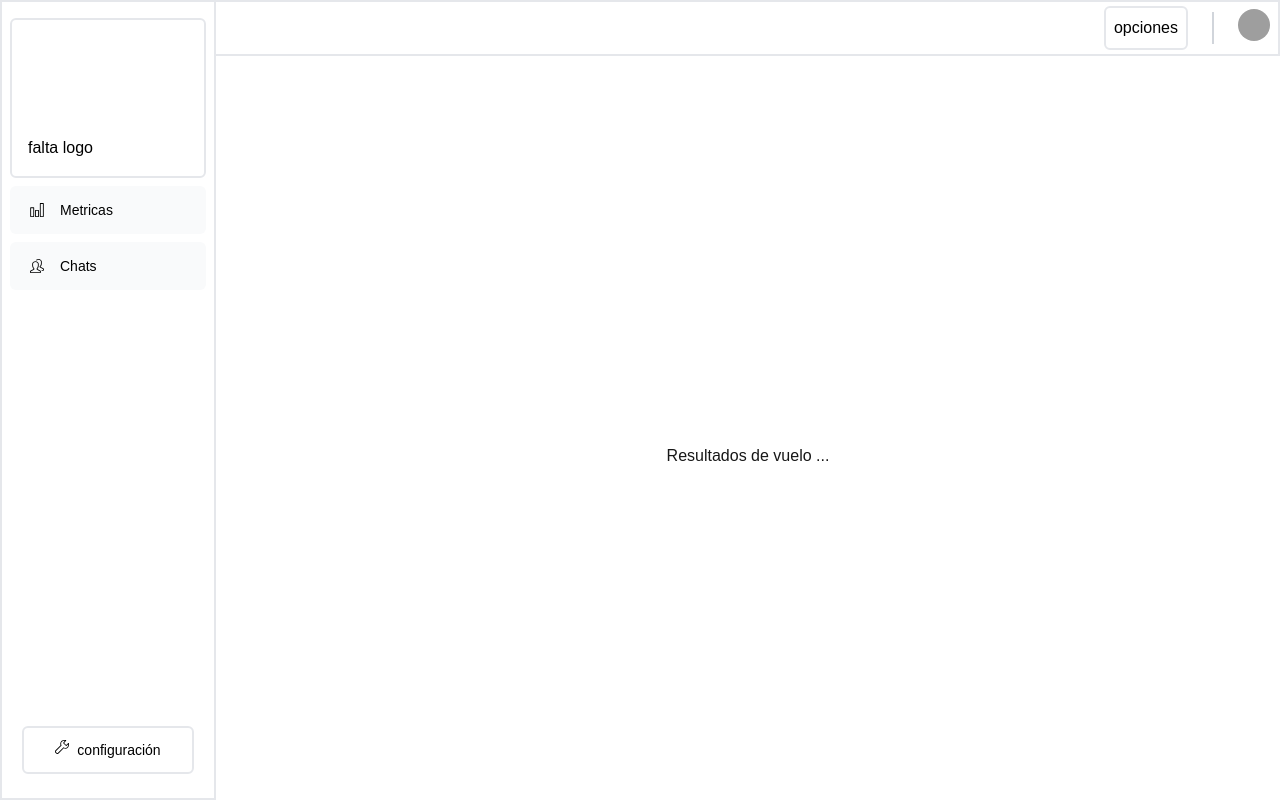
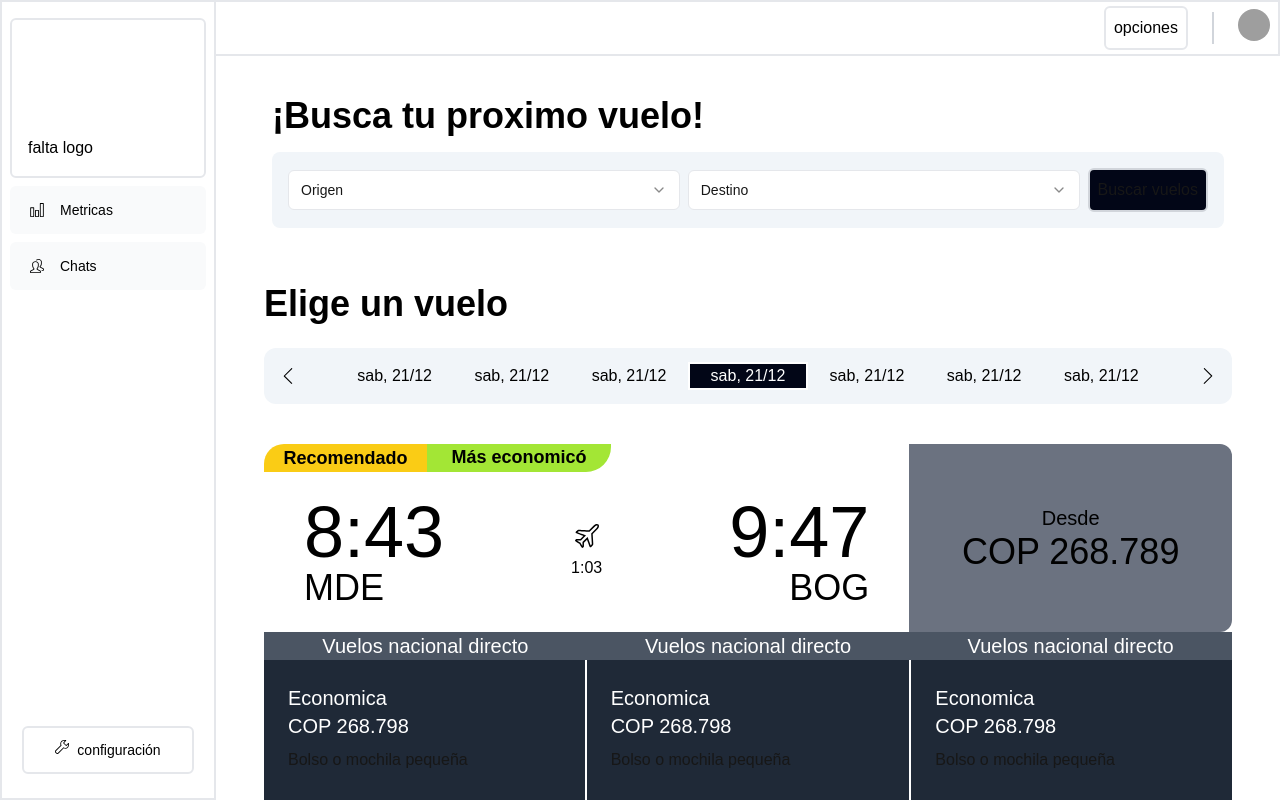
Before and after one commit to mateodlr-789/front-sistema-busqueda-vuelos, a Next.js app: page /flight-search/search in a window 1280 px wide. Built offline with nearby package versions, Linux system fonts and the light colour scheme; grey boxes are pictures that could not be loaded.

Commit message:
feat: The flight search result page is created with its components

```diff
--- a/src/app/flight-search/_layout/components/menu-responsive.tsx
+++ b/src/app/flight-search/_layout/components/menu-responsive.tsx
@@ -1,5 +1,3 @@
-"use client"
-
 import Link from "next/link"
 
 import NavLinks from "./nav-links"
--- a/src/app/flight-search/_layout/components/nav-links.tsx
+++ b/src/app/flight-search/_layout/components/nav-links.tsx
@@ -1,5 +1,3 @@
-"use client";
-
 import Link from "next/link";
 import clsx from "clsx";
 import { usePathname } from "next/navigation";
--- a/src/app/flight-search/_layout/layout-dashboard.tsx
+++ b/src/app/flight-search/_layout/layout-dashboard.tsx
@@ -41,6 +41,7 @@ export default function LayoutDashboard({ children }: Props) {
 
             <LayoutMain.Body>{children}</LayoutMain.Body>
           </div>
+
         </>
       )}
     </LayoutMain>
--- /dev/null
+++ b/src/app/flight-search/components/card-flight/card-flight.tsx
@@ -0,0 +1,48 @@
+'use client'
+import { useRouter } from "next/navigation";
+
+import {
+  Select,
+  SelectContent,
+  SelectItem,
+  SelectTrigger,
+  SelectValue,
+} from "@/components";
+import { route } from "@/app/_constants/route";
+
+export default function CardFlight() {
+  const router = useRouter()
+
+  return (
+    <>
+      <div className=" flex w-full flex-col items-center md:flex-row gap-2 bg-slate-100 rounded-lg p-4">
+        <Select>
+          <SelectTrigger className="w-[200px] h-10 ">
+            <SelectValue placeholder="Origen" />
+          </SelectTrigger>
+          <SelectContent className="bg-white">
+            <SelectItem className="text-white dark:text-black" value="Medellin">Medellin</SelectItem>
+            <SelectItem className="text-white dark:text-black" value="Bogota">Bogota</SelectItem>
+            <SelectItem className="text-white dark:text-black" value="Cali">Cali</SelectItem>
+          </SelectContent>
+        </Select>
+        <Select>
+          <SelectTrigger className="w-[200px] h-10">
+            <SelectValue placeholder="Destino" />
+          </SelectTrigger>
+          <SelectContent className="bg-white">
+            <SelectItem className="text-white dark:text-black" value="Medellin">Medellin</SelectItem>
+            <SelectItem className="text-white dark:text-black" value="Bogota">Bogota</SelectItem>
+            <SelectItem className="text-white dark:text-black" value="Cali">Cali</SelectItem>
+          </SelectContent>
+        </Select>
+        <button
+          onClick={() => router.push(route.flightSearched)}
+          className="bg-slate-950 min-w-max p-2 text-center border-gray-300 border-2 rounded-md"
+        >
+          Buscar vuelos
+        </button>
+      </div>
+    </>
+  );
+}
--- /dev/null
+++ b/src/app/flight-search/search/components/Composition.tsx
@@ -0,0 +1,29 @@
+import { ReactNode } from "react";
+
+interface Props {
+    children: ReactNode
+}
+
+export function Composition({ children }: Props) {
+  return (
+    <div className="bg-white flex flex-col items-center gap-2 w-full h-full justify-center dark:bg-slate-950">
+      {children}
+    </div>
+  );
+}
+
+Composition.Header = function Header({children}:Props) {
+    return (
+        <div className="mt-10 w-full">
+            {children}
+        </div>
+    )
+}
+
+Composition.Body = function Body({children}:Props) {
+    return (
+        <div className="w-full overflow-auto  h-full flex flex-col mt-12 items-center px-12">
+            {children}
+        </div>
+    )
+}
--- /dev/null
+++ b/src/app/flight-search/search/components/Header.tsx
@@ -0,0 +1,12 @@
+import CardFlight from "../../components/card-flight/card-flight";
+
+export function Header() {
+  return (
+    <div className="flex flex-col w-full gap-4 px-14">
+      <p className="text-black dark:text-white font-bold text-4xl">
+        ¡Busca tu proximo vuelo!
+      </p>
+      <CardFlight/>
+    </div>
+  );
+}
--- /dev/null
+++ b/src/app/flight-search/search/components/dia-selected.tsx
@@ -0,0 +1,33 @@
+import clsx from "clsx";
+
+interface item {
+  days: string;
+  selected?: boolean;
+}
+interface Props {
+  data: Array<item>;
+}
+
+export function DiaSelected({ data }: Props) {
+  return (
+    <div className="mx-10 w-full h-14 flex flex-row items-center justify-between">
+      {data.map((item: any, index) => {
+        return (
+          <div
+            key={index}
+            className={clsx(
+              "w-full max-h-max justify-center text-center items-center flex",
+              item.selected
+                ? "bg-slate-950 h-14 border-2 border-white text-white"
+                : "text-black"
+            )}
+          >
+            <p className={item.selected ? " text-white" : "text-black"}>
+              {item.days}
+            </p>
+          </div>
+        );
+      })}
+    </div>
+  );
+}
--- a/src/app/flight-search/search/page.tsx
+++ b/src/app/flight-search/search/page.tsx
@@ -1,17 +1,128 @@
-import {
-    Select,
-    SelectContent,
-    SelectItem,
-    SelectTrigger,
-    SelectValue,
-  } from "@/components";
+import { Composition } from "./components/Composition";
+import { DiaSelected } from "./components/dia-selected";
+import { Header } from "./components/Header";
+import Icon from "../../../components/atoms/icon/icon";
 
-  export default function FlightSearch() {
-    return (
-      <div className="bg-white w-full h-full flex items-center justify-center dark:bg-slate-950">
-        <div className=" flex flex-col items-center md:flex-row gap-2">
-          Resultados de vuelo ...
+export default function FlightSearch() {
+  const days = [
+    {
+      days: "sab, 21/12",
+    },
+    {
+      days: "sab, 21/12",
+    },
+    {
+      days: "sab, 21/12",
+    },
+    {
+      days: "sab, 21/12",
+      selected: true,
+    },
+    {
+      days: "sab, 21/12",
+    },
+    {
+      days: "sab, 21/12",
+    },
+    {
+      days: "sab, 21/12",
+    },
+  ];
+  return (
+    <Composition>
+      <Composition.Header>
+        <Header />
+      </Composition.Header>
+      <Composition.Body>
+        <div className="flex flex-col w-full">
+          <p className="text-black dark:text-white font-bold text-4xl">
+            Elige un vuelo
+          </p>
+
+          <div className="flex flex-row w-full items-center bg-slate-100 p-4 h-14 rounded-xl mt-6 justify-between">
+            <div className="cursor-pointer">
+              <Icon type="row-left" className="text-black" />
+            </div>
+            <DiaSelected data={days} />
+            <div className="cursor-pointer">
+              <Icon type="row-right" className="text-black" />
+            </div>
+          </div>
+
+          <div className="w-full h-full flex flex-col mt-10">
+            <div className="w-full h-full flex flex-row">
+              <div className="w-4/6 h-full bg-white rounded-s-xl">
+                <div className="w-full h-17 flex flex-row">
+                  <div className="w-[163px] h-[28px] flex justify-center bg-[#facc15] rounded-tl-[20px] rounded-tr-none rounded-br-none rounded-bl-none">
+                    <span className="text-[18px] font-semibold leading-[28px] text-black text-center">
+                      Recomendado
+                    </span>
+                  </div>
+                  <button className="w-[184px] h-[28px] flex justify-center bg-[#a3e635] rounded-tl-none rounded-tr-none rounded-br-[25px] rounded-bl-none border-none pointer">
+                    <span className="flex w-[138px] h-[28px] justify-center text-[18px] font-semibold text-[#000] text-center">
+                      Más economicó
+                    </span>
+                  </button>
+                </div>
+                <div className="flex flex-row items-center justify-between p-6 px-10">
+                  <div>
+                    <p className="text-black text-7xl">8:43</p>
+                    <p className="text-black text-4xl">MDE</p>
+                  </div>
+                  <div className="text-black flex flex-row">
+                    <hr className="border-t border-gray-300" />
+                    <div className="flex flex-col gap-2 justify-center items-center">
+                      <Icon className="text-black text-2xl" type="air-plane" />
+                      <p>1:03</p>
+                    </div>
+                  </div>
+                  <div className="text-end">
+                    <p className="text-black text-7xl">9:47</p>
+                    <p className="text-black text-4xl">BOG</p>
+                  </div>
+                </div>
+              </div>
+              <div className="w-2/6 rounded-e-xl flex flex-col text-start items-center justify-center bg-gray-500">
+                <p className="text-black text-xl">Desde</p>
+                <p className="text-black text-4xl">COP 268.789</p>
+              </div>
+            </div>
+            <div className="w-full h-full flex flex-row">
+              <div className="w-1/3">
+                  <div className="w-full bg-gray-600 flex justify-center items-center">
+                    <p className="text-white text-xl">Vuelos nacional directo</p>
+                  </div>
+                  <div className="min-h-64 bg-gray-800 p-6 border-r-2 border-white flex flex-col">
+                      <p className="text-xl text-white">Economica</p>
+                      <p className="text-xl text-white">COP 268.798</p>
+                      <p className="mt-2">Bolso o mochila pequeña</p>
+                  </div>
+              </div>
+              <div className="w-1/3">
+                  <div className="w-full bg-gray-600 flex justify-center items-center">
+                    <p className="text-white text-xl">Vuelos nacional directo</p>
+                  </div>
+                  <div className="min-h-64 bg-gray-800 p-6 border-white flex flex-col">
+                      <p className="text-xl text-white">Economica</p>
+                      <p className="text-xl text-white">COP 268.798</p>
+                      <p className="mt-2">Bolso o mochila pequeña</p>
+                  </div>
+              </div>
+              <div className="w-1/3">
+                  <div className="w-full bg-gray-600 flex justify-center items-center">
+                    <p className="text-white text-xl">Vuelos nacional directo</p>
+                  </div>
+                  <div className="min-h-64 bg-gray-800 p-6 border-l-2 border-white flex flex-col">
+                      <p className="text-xl text-white">Economica</p>
+                      <p className="text-xl text-white">COP 268.798</p>
+                      <p className="mt-2">Bolso o mochila pequeña</p>
+                  </div>
+              </div>
+            </div>
+          </div>
+
         </div>
-      </div>
-    );
-  }
+      </Composition.Body>
+    </Composition>
+  );
+}
--- a/src/components/atoms/icon/icon.tsx
+++ b/src/components/atoms/icon/icon.tsx
@@ -1,4 +1,4 @@
-import { SlArrowRight, SlArrowLeft, SlArrowUp, SlArrowDown, SlPeople, SlEarphonesAlt, SlChart, SlPhone, SlWrench } from "react-icons/sl"
+import { SlArrowRight, SlArrowLeft, SlPlane, SlArrowUp, SlArrowDown, SlPeople, SlEarphonesAlt, SlChart, SlPhone, SlWrench } from "react-icons/sl"
 
 import { IconProps, IKind } from "."
 
@@ -22,6 +22,8 @@ function IconUi({ type }: { type: IKind }): JSX.Element {
             return <SlPhone />
         case 'wrench':
             return <SlWrench />
+        case 'air-plane':
+            return <SlPlane />
     }
 }
 
--- a/src/components/atoms/icon/types-icon.ts
+++ b/src/components/atoms/icon/types-icon.ts
@@ -7,7 +7,8 @@ export type IKind =
   | "ear-phones-alt"
   | "chart"
   | "phone"
-  | "wrench";
+  | "wrench"
+  | "air-plane";
 
 export interface IconProps {
   className: string;
```
Also changed, not shown: src/app/flight-search/page.tsx (+3 -38 lines).
